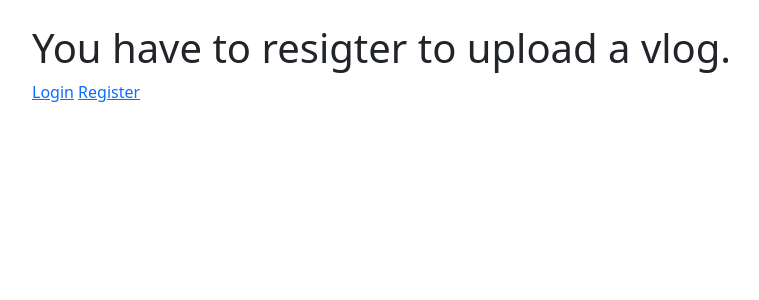
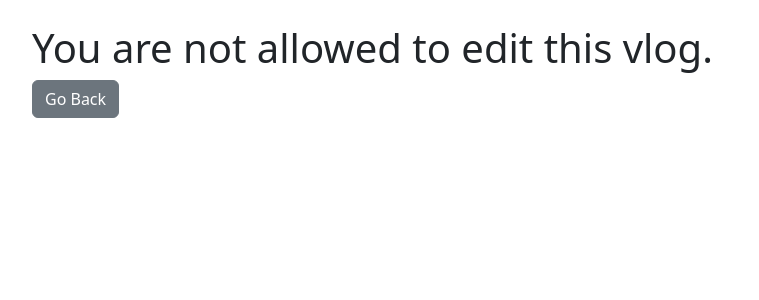
Before and after one commit to beratcano/vlog_site, a Django app: page /vlog/edit/10/ in a window 1280 px wide. Shown: the top 300 px of the page, without its empty margins (50-809 px from the left). Run offline with Django 5.2, Linux system fonts and the light colour scheme; data comes from the database, SQL or seed files in the repository; both versions use the stored data as it was after the commit.

Commit message:
updated edit-protection for non authorized user

```diff
--- a/vlog_app/templates/vlog_edit.html
+++ b/vlog_app/templates/vlog_edit.html
@@ -3,19 +3,16 @@
 </head>
 <body>
     <div class="container mt-4">
-    {% if user.is_authenticated %}
+    {% if user.is_authenticated and user == vlog.author %}
         <h1>Edit Your Vlog</h1>
-        <a href="{% url 'vlog_edit' vlog.id %}">Edit Vlog</a>
         <form method="POST" action="{% url 'vlog_edit' vlog.id %}">
             {% csrf_token %}
             {{ form.as_p }}
             <button type="submit" class="btn btn-primary">Save Changes</button>
         </form>
-
     {% else %}
-        <h1>You have to resigter to upload a vlog.</h1>
-        <a href="{% url 'login' %}">Login</a>
-        <a href="{% url 'register' %}">Register</a>
+        <h1>You are not allowed to edit this vlog.</h1>
+        <a href="{% url 'vlog_detail' vlog.id %}" class="btn btn-secondary">Go Back</a>
     {% endif %}
     </div>
     <script src="https://cdn.jsdelivr.net/npm/bootstrap@5.3.0-alpha3/dist/js/bootstrap.bundle.min.js"></script>
--- a/vlog_app/views.py
+++ b/vlog_app/views.py
@@ -4,6 +4,7 @@ from django.shortcuts import render, redirect, get_object_or_404
 from django.views.generic import ListView, DetailView
 from django.views.generic.edit import CreateView, UpdateView
 from django.contrib.auth.forms import UserCreationForm
+from django.http import HttpResponseForbidden
 from django.urls import reverse, reverse_lazy
 from django.contrib import messages
 
```
Also changed, not shown: db.sqlite3.
